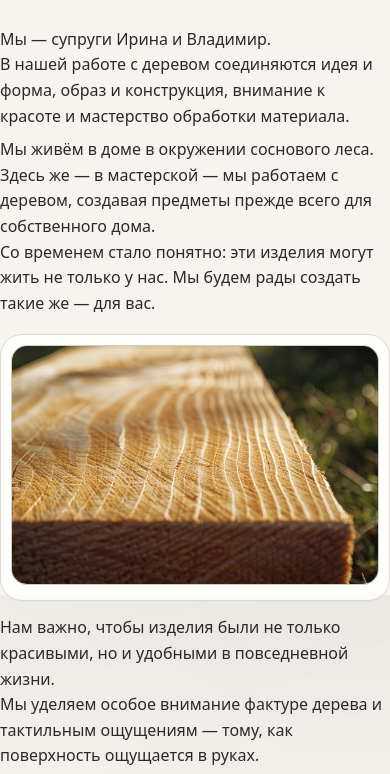
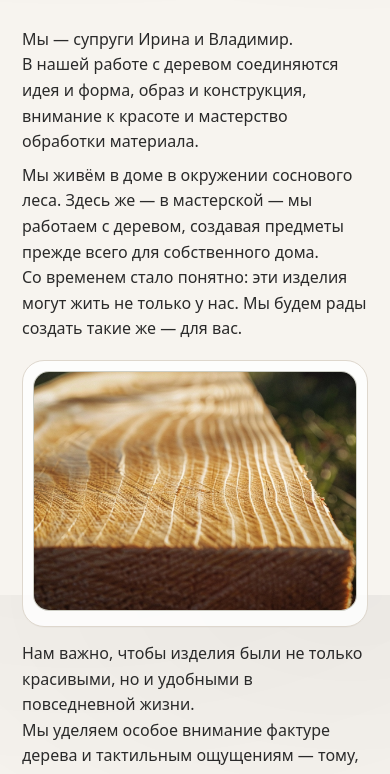
Before and after one commit to FloMaster-68/FloMaster-68.github.io, a plain HTML site: page index.html in a window 390 px wide. Shown: the part 249-1023 px from the top of the page. Drawn offline with Linux system fonts and the light colour scheme.

Commit message:
Add files via upload

```diff
--- a/styles.css
+++ b/styles.css
@@ -296,3 +296,11 @@ footer .wrap{
     height: 240px;
   }
 }
+
+/* Мобильные отступы для основного контента */
+@media (max-width: 600px){
+  main.wrap{
+    padding-left: 22px;
+    padding-right: 22px;
+  }
+}
```
